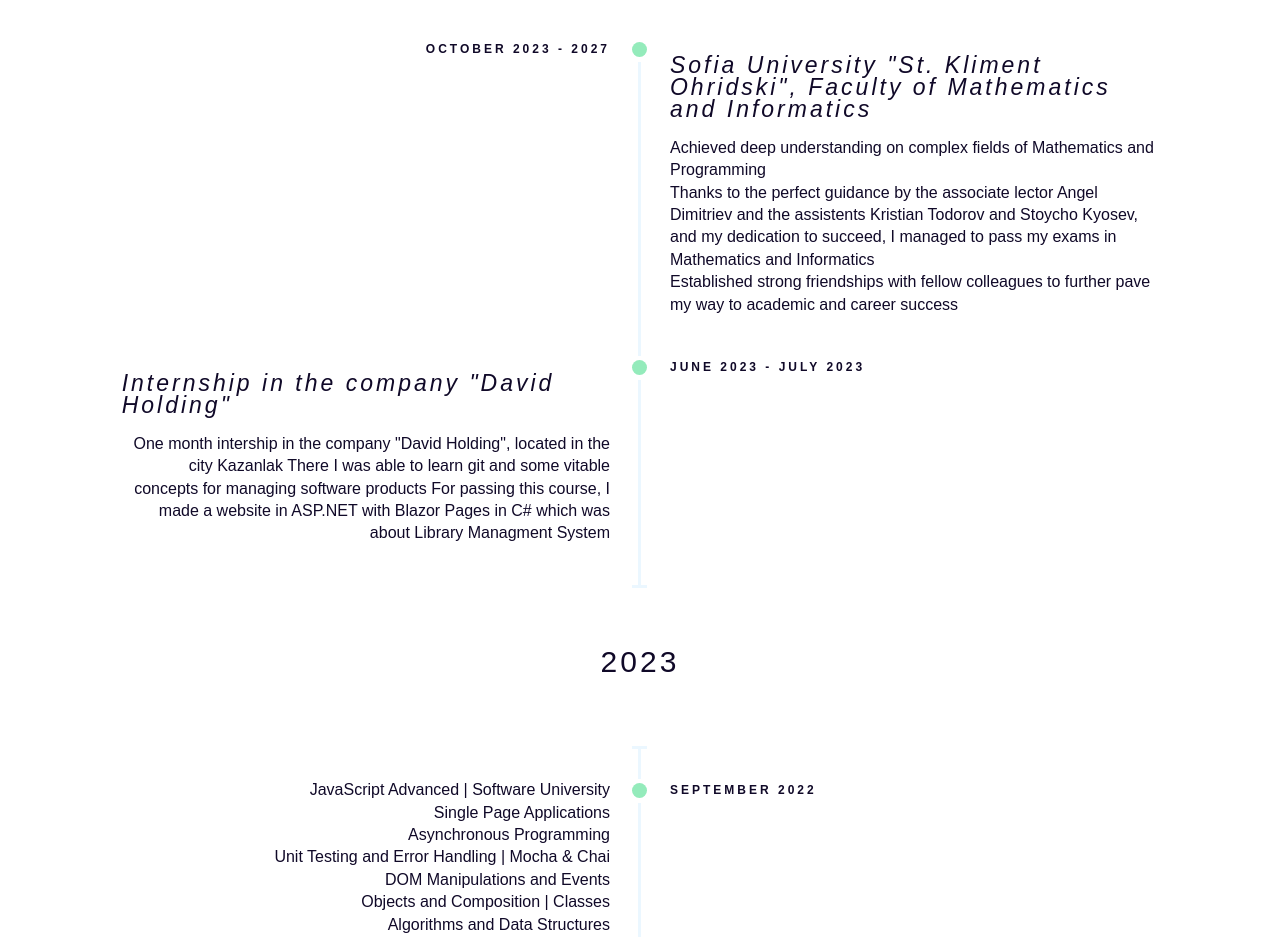
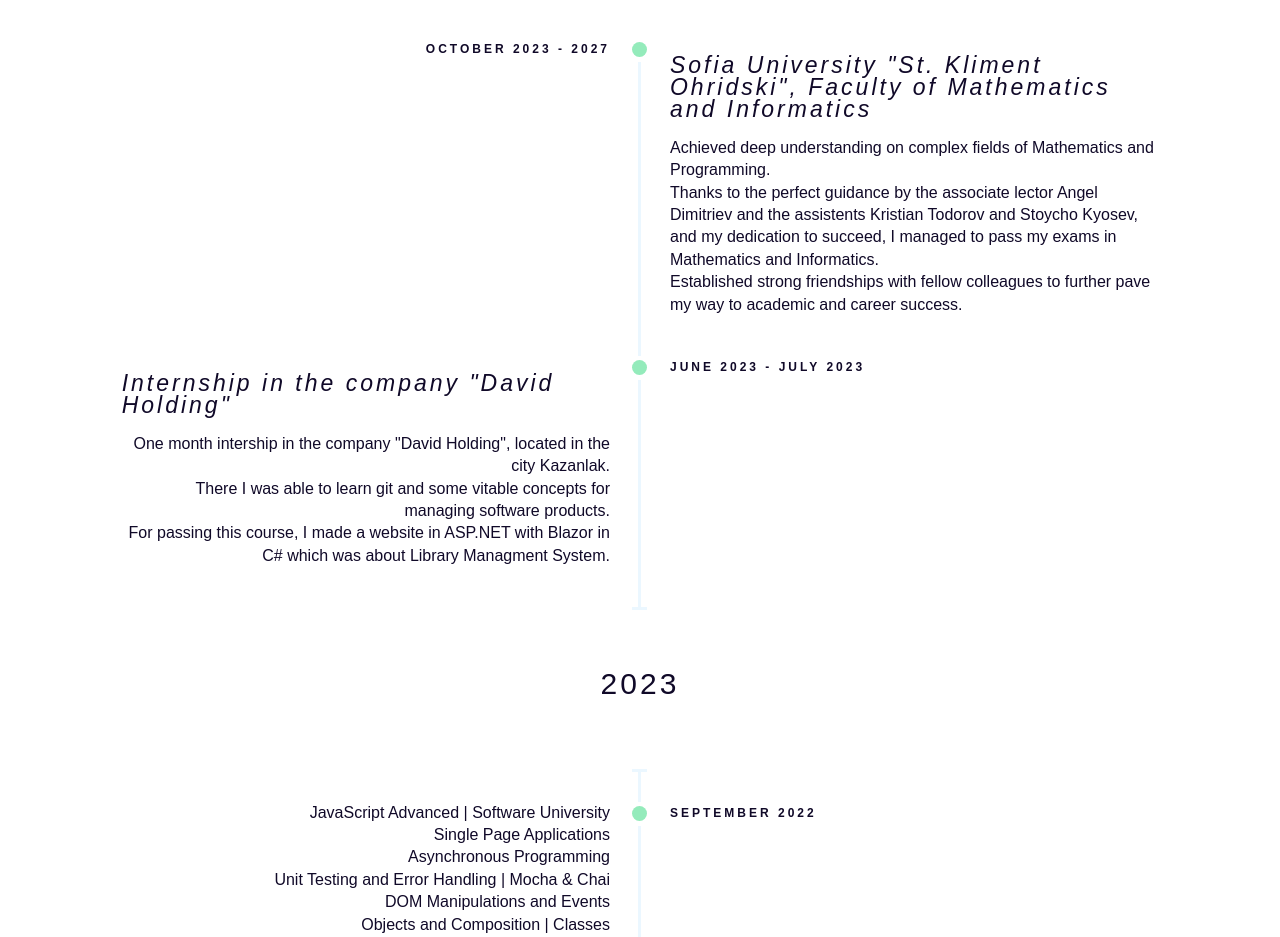
Before and after one commit to Deirror/aangelov-portfolio, a Next.js app: page / in a window 1280 px wide. Shown: the part 1640-2577 px from the top of the page. Built offline with nearby package versions, Linux system fonts and the light colour scheme.

Commit message:
change text

```diff
--- a/components/Certification.tsx
+++ b/components/Certification.tsx
@@ -50,14 +50,14 @@
                             <h3 className={styles.custtitle}>Sofia University &quot;St. Kliment Ohridski&quot;, Faculty of Mathematics and Informatics</h3>
                             <div>
                                 Achieved  deep understanding on complex fields
-                                of Mathematics and Programming<br />
+                                of Mathematics and Programming.<br />
                                 Thanks to the perfect guidance by the
                                 associate lector Angel Dimitriev and the assistents
                                 Kristian Todorov and Stoycho Kyosev, and my dedication to succeed,
-                                I managed to pass my exams in Mathematics and Informatics<br />
+                                I managed to pass my exams in Mathematics and Informatics.<br />
                                 Established strong friendships with fellow
                                 colleagues to further pave my way to
-                                academic and career success
+                                academic and career success.<br />
                             </div>
                         </div>
                     </li>
@@ -70,11 +70,11 @@
                             <h3 className={styles.custtitle}>Internship in the company &quot;David Holding&quot;</h3>
                             <div>
                                 One month intership in the company &quot;David Holding&quot;,
-                                located in the city Kazanlak
+                                located in the city Kazanlak.<br />
                                 There I was able to learn git and some vitable concepts
-                                for managing software products
+                                for managing software products.<br />
                                 For passing this course, I made a website in ASP.NET
-                                with Blazor Pages in C# which was about Library Managment System<br />
+                                with Blazor in C# which was about Library Managment System.<br />
                             </div>
                         </div>
                     </li>
```
